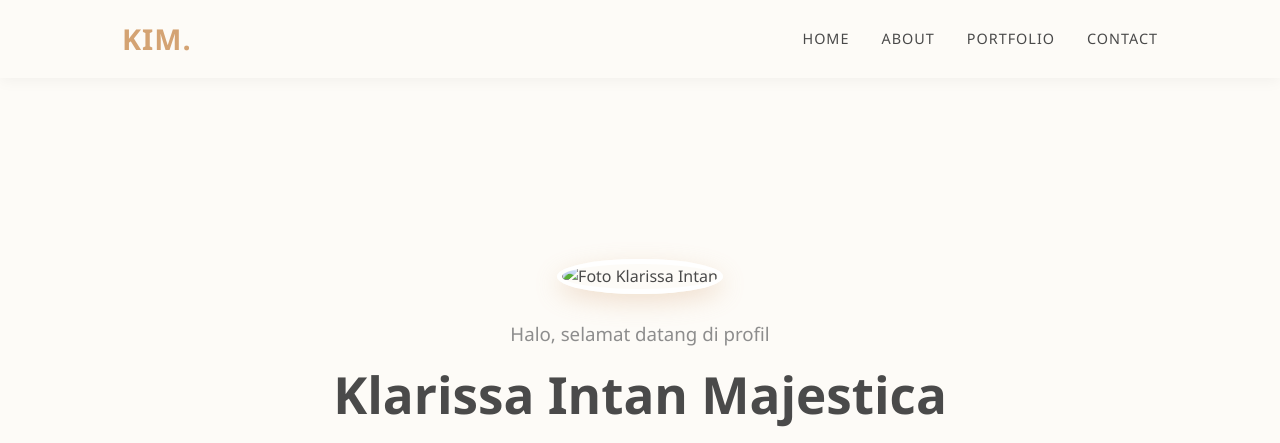
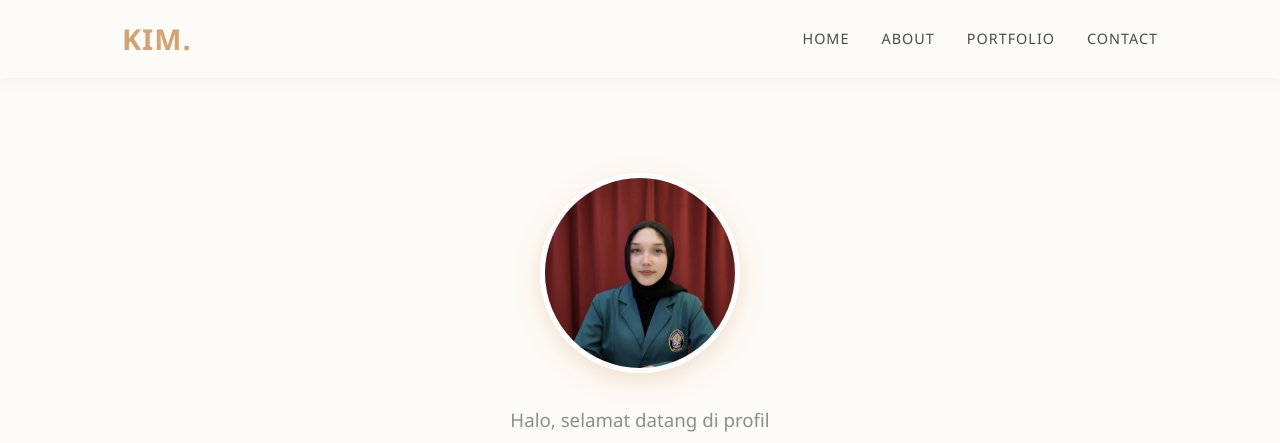
Before and after one commit to waskitazaenal17-collab/portofolio-intan, a plain HTML site: page index.html in a window 1280 px wide. Shown: the top 443 px of the page. Drawn offline with Linux system fonts and the light colour scheme.

Commit message:
Fix nama folder assets

```diff
--- a/index.html
+++ b/index.html
@@ -22,7 +22,7 @@
 
     <section id="home" class="hero">
         <div class="hero-content">
-            <img src="asset/foto-intan.png" alt="Foto Klarissa Intan" class="profile-img">
+            <img src="assets/foto-intan.png" alt="Foto Klarissa Intan" class="profile-img">
 
             <h3>Halo, selamat datang di profil</h3>
             <h1>Klarissa Intan Majestica</h1>
```
